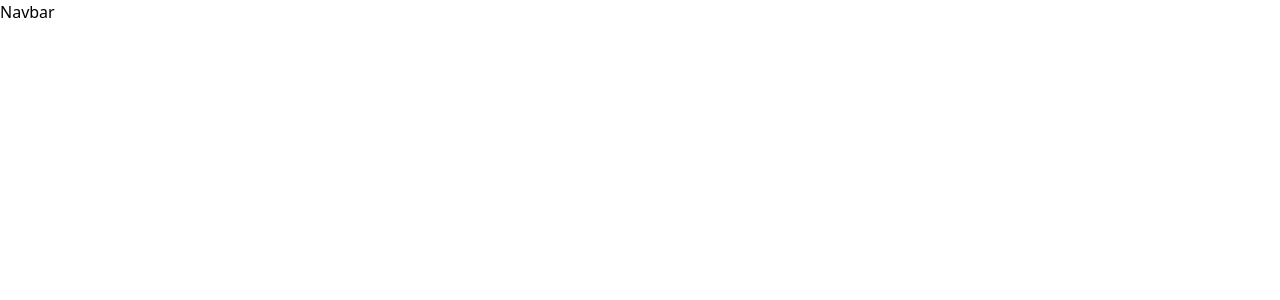
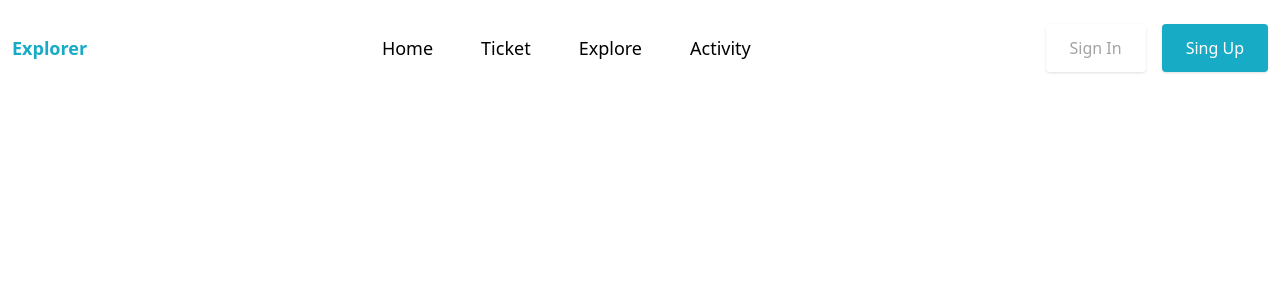
Before and after one commit to zablon-oigo/travel-website, a React (Vite) app: page / in a window 1280 px wide. Shown: the top 300 px of the page. Built offline with nearby package versions, Linux system fonts and the light colour scheme.

Commit message:
Complete primary Navbar

```diff
--- a/src/components/Navbar.jsx
+++ b/src/components/Navbar.jsx
@@ -1,8 +1,61 @@
-import React from 'react'
+import React, { useState } from 'react'
+import {MdClose} from 'react-icons/md'
+import {HiMenuAlt3} from 'react-icons/hi'
+function Navbar() {
+  const[menu,setMenu]=useState(false)
+  const toggleMenu=()=>{
+    setMenu(!menu)
+  }
+  return (
+    <>
+   <nav className="sticky top-0 z-50 flex flex-col items-center justify-center w-full h-24 bg-white">
+   <div className='container w-full mx-auto lg:px-3'>
+    <div className="flex items-center justify-between w-11/12 h-full mx-auto lg:w-full">
+      <div className="flex flex-col gap-y-4">
+        <div className="flex items-center gap-x-2">
+          <a href="" className="text-lg font-bold capitalize text-primary">explorer</a>
+        </div>
+      </div>
+      <div className="flex items-center text-lg capitalize xl:gap-12 gap-x-4 max-lg:hidden">
+        <a href="" className="leading-normal text-black no-underline hover:text-black ">home</a>
+        <a href="" className="leading-normal text-black no-underline hover:text-black ">ticket</a>
+        <a href="" className="leading-normal text-black no-underline hover:text-black ">explore</a>
+        <a href="" className="leading-normal text-black no-underline hover:text-black ">activity</a>
+      </div>
+      <div className="flex gap-4 max-lg:hidden">
+        <button className="h-12 px-6 text-base duration-300 bg-transparent rounded shadow outline-none cursor-pointer text-light hover:bg-primary hover:text-white transition-bg hover:border hover:border-primary ">Sign In</button>
+        <button className="h-12 px-6 text-base text-white duration-300 rounded shadow outline-none cursor-pointer bg-primary hover:bg-white hover:text-primary ">Sing Up</button>
+      </div>
+      {menu ? (
+        <div className="lg:hidden text-[22px] cursor-pointer text-black" onClick={toggleMenu}>
+          <MdClose/>
 
-function Navbar() {
-  return (
-    <div>Navbar</div>
+        </div>
+      ):
+      (
+        <div className="lg:hidden text-[22px] cursor-pointer text-black" onClick={toggleMenu}>
+          <HiMenuAlt3/>
+        </div>
+      )
+      }
+    </div>
+        {
+          menu && (
+            <div className="fixed w-full transition-all lg:hidden top-24 bg-primary">
+              <div className="flex flex-col items-baseline w-full gap-4">
+               <div className="">
+               <a href="" className="">home</a>
+                <a href="" className="">ticket</a>
+                <a href="" className="">explore</a>
+                <a href="" className="">activity</a>
+               </div>
+              </div>
+            </div>
+          )
+        }
+      </div>
+   </nav>
+    </>
   )
 }
 
```
